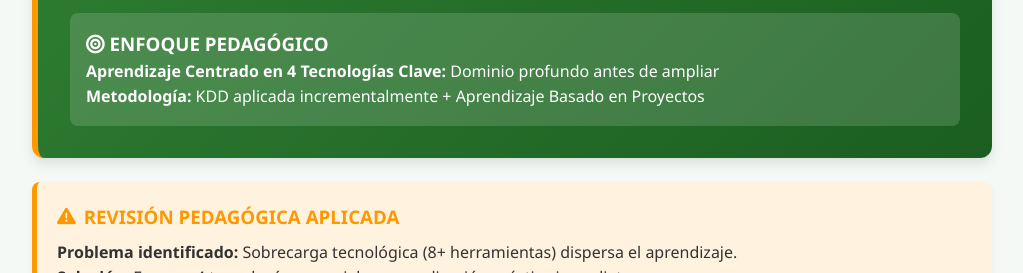
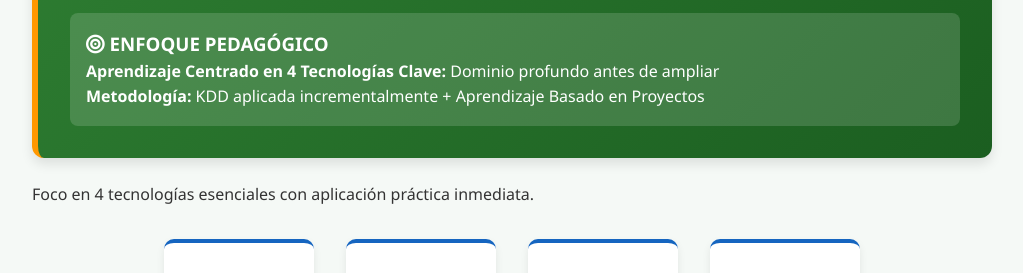
Before and after one commit to jasilva770/kdd, a plain HTML site: page index.html in a window 1280 px wide. Shown: the part 135-408 px from the top of the page, without its empty margins (128-1151 px from the left). Drawn offline with Linux system fonts and the light colour scheme.

Commit message:
Update index.html

```diff
--- a/index.html
+++ b/index.html
@@ -236,12 +236,9 @@
             </div>
         </header>
 
-        <!-- ALERTA DE ENFOQUE -->
-        <div class="pedagogical-alert">
-            <h3><i class="fas fa-exclamation-triangle"></i> REVISIÓN PEDAGÓGICA APLICADA</h3>
-            <p><strong>Problema identificado:</strong> Sobrecarga tecnológica (8+ herramientas) dispersa el aprendizaje.</p>
-            <p><strong>Solución:</strong> Foco en 4 tecnologías esenciales con aplicación práctica inmediata.</p>
-        </div>
+
+            <p> Foco en 4 tecnologías esenciales con aplicación práctica inmediata.</p>
+
 
         <!-- TECNOLOGÍAS CLAVE -->
         <div class="tech-stack">
```
